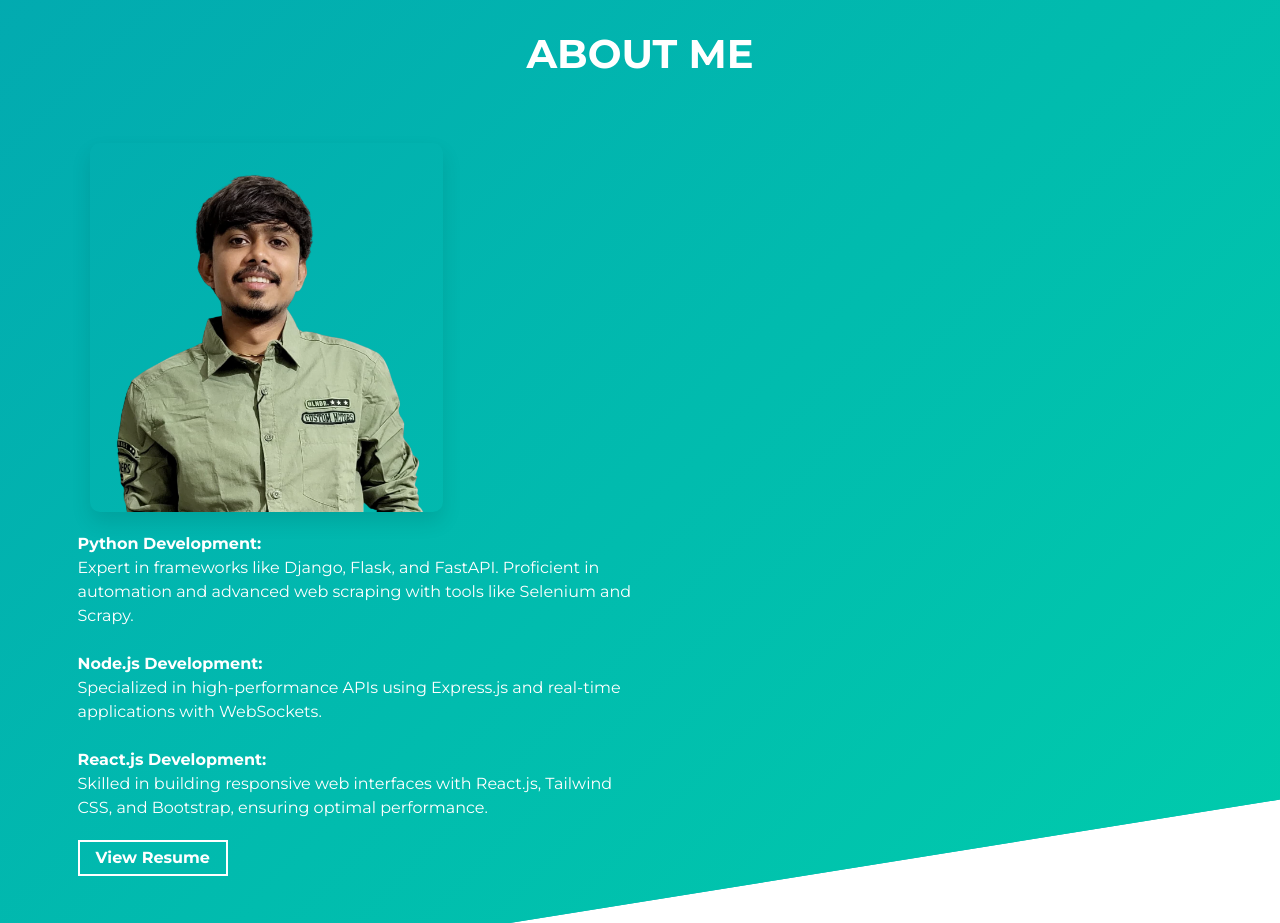
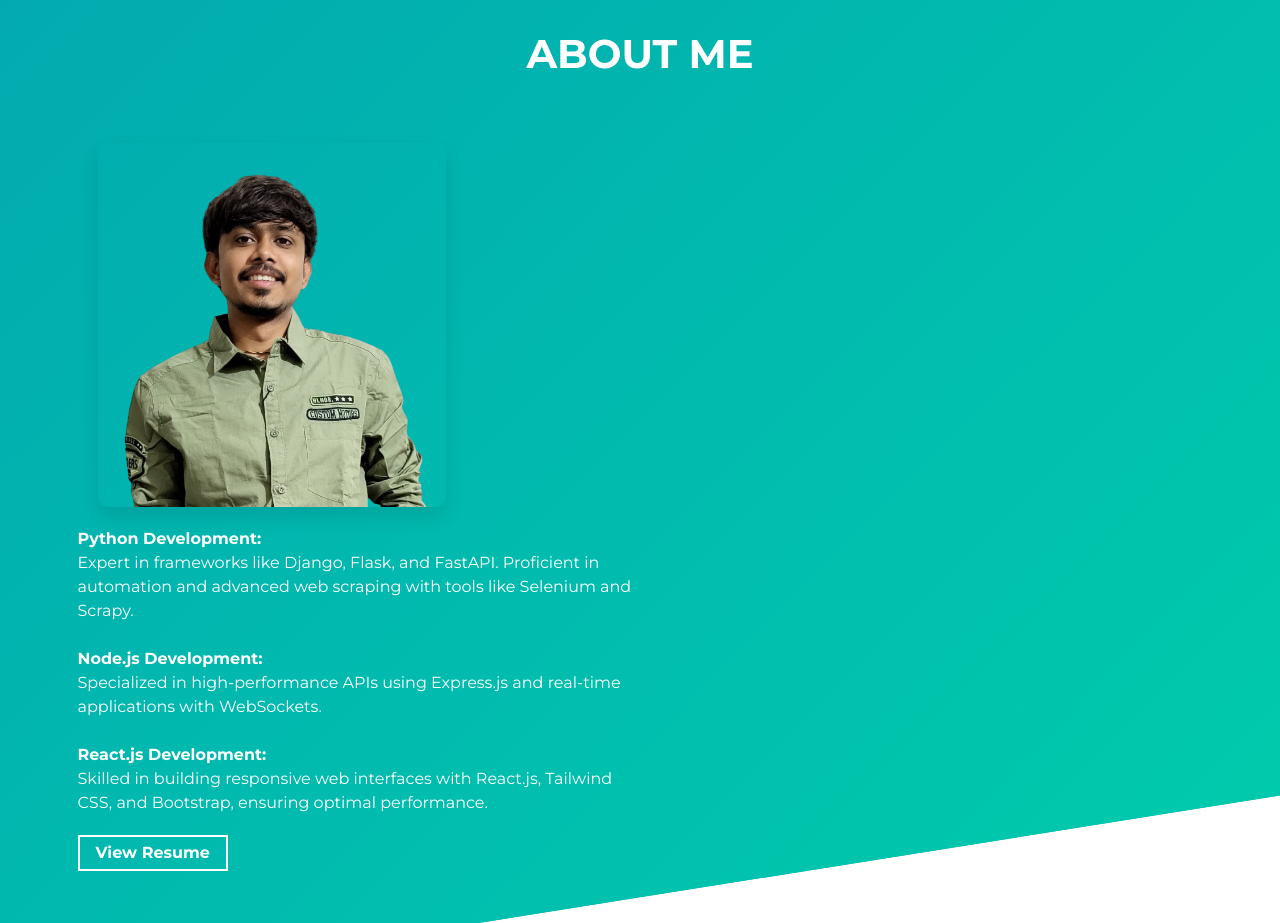
Before and after one commit to TankVivek/VivekShowcase, a website built with Parcel: page src/index.html in a window 1280 px wide. Shown: the part 820-1743 px from the top of the page. Built offline with nearby package versions, Linux system fonts and the light colour scheme.

Commit message:
Update CSS

```diff
--- a/src/index.html
+++ b/src/index.html
@@ -34,7 +34,6 @@
       <h2 class="section-title load-hidden">About Me</h2>
 
 
-      <div class="row about-wrapper">
         <div style="display: grid; grid-template-columns: 1fr 2fr; gap: 40px; align-items: center; padding: 20px;">
           <div style="max-width: 400px;">
             <div style="border-radius: 10px; overflow: hidden; box-shadow: 0 10px 20px rgba(0,0,0,0.1);">
@@ -42,7 +41,6 @@
             </div>
           </div>
         </div>
-      </div>
 
         <div class="col-md-6 col-sm-12">
           <div class="about-wrapper__info load-hidden">
```
